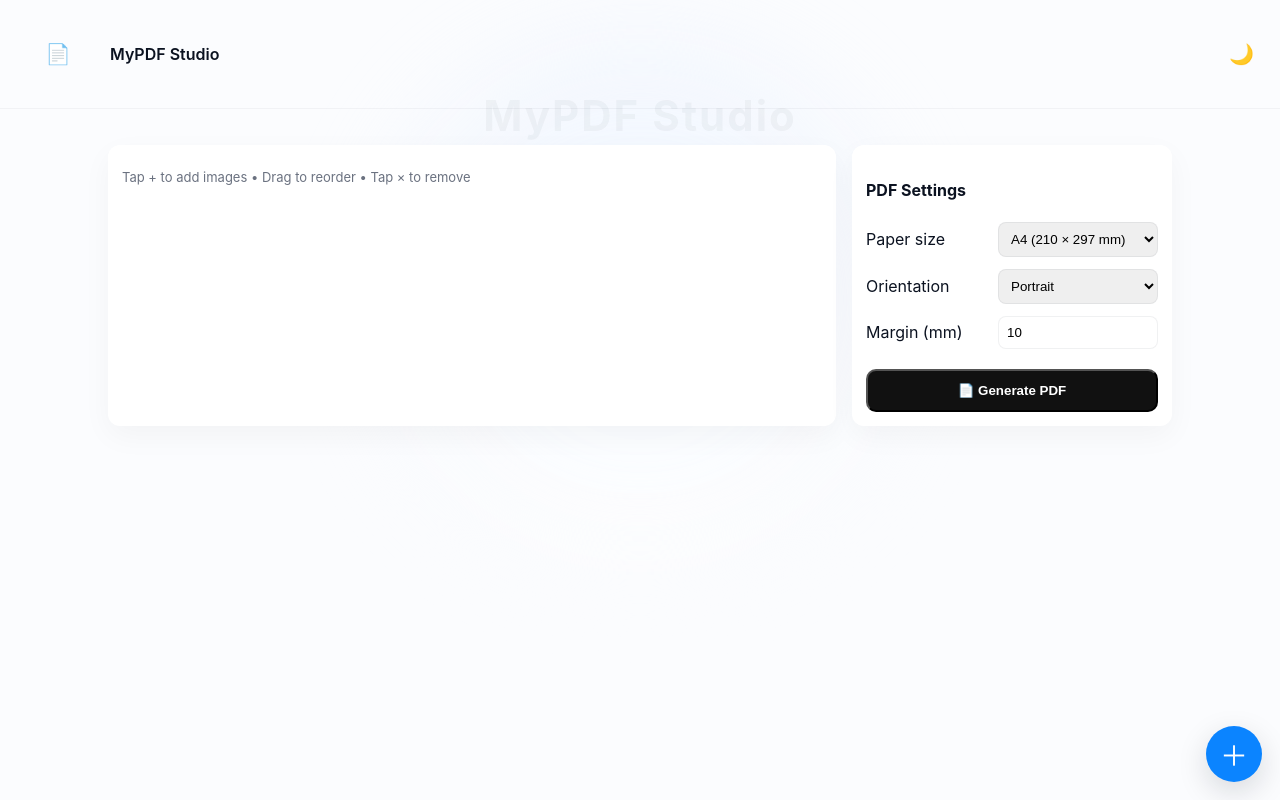
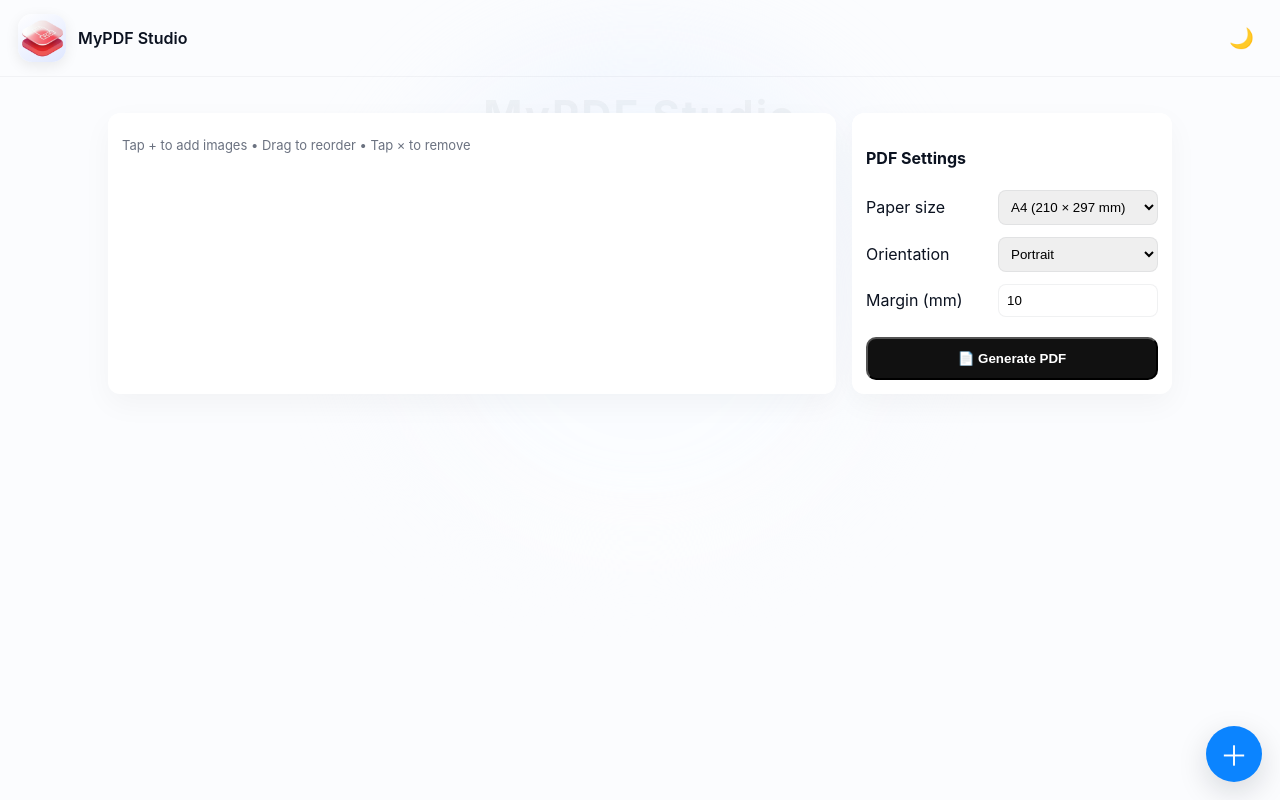
Before and after one commit to rookie-develop/myPDFstudio, a plain HTML site: page index.html in a window 1280 px wide. Drawn offline with Linux system fonts and the light colour scheme.

Commit message:
Update index.html

```diff
--- a/index.html
+++ b/index.html
@@ -3,6 +3,7 @@
   <head>
     <meta charset="utf-8" />
     <meta name="viewport" content="width=device-width,initial-scale=1" />
+     <link rel="icon" type="image/png" href="assets/favicon.png" />
     <title>MyPDF Studio</title>
     <link rel="stylesheet" href="style.css" />
   </head>
@@ -15,7 +16,9 @@
 
     <header class="topbar">
       <div class="brand">
-        <div class="logo-mark" aria-hidden="true">📄</div>
+        <div class="logo-wrapper">
+          <img src="assets/logo.png" class="logo-mark" alt="App Logo" />
+        </div>
         <div class="title">MyPDF Studio</div>
       </div>
       <button id="themeToggle" class="icon-btn" aria-label="Toggle theme">
```
